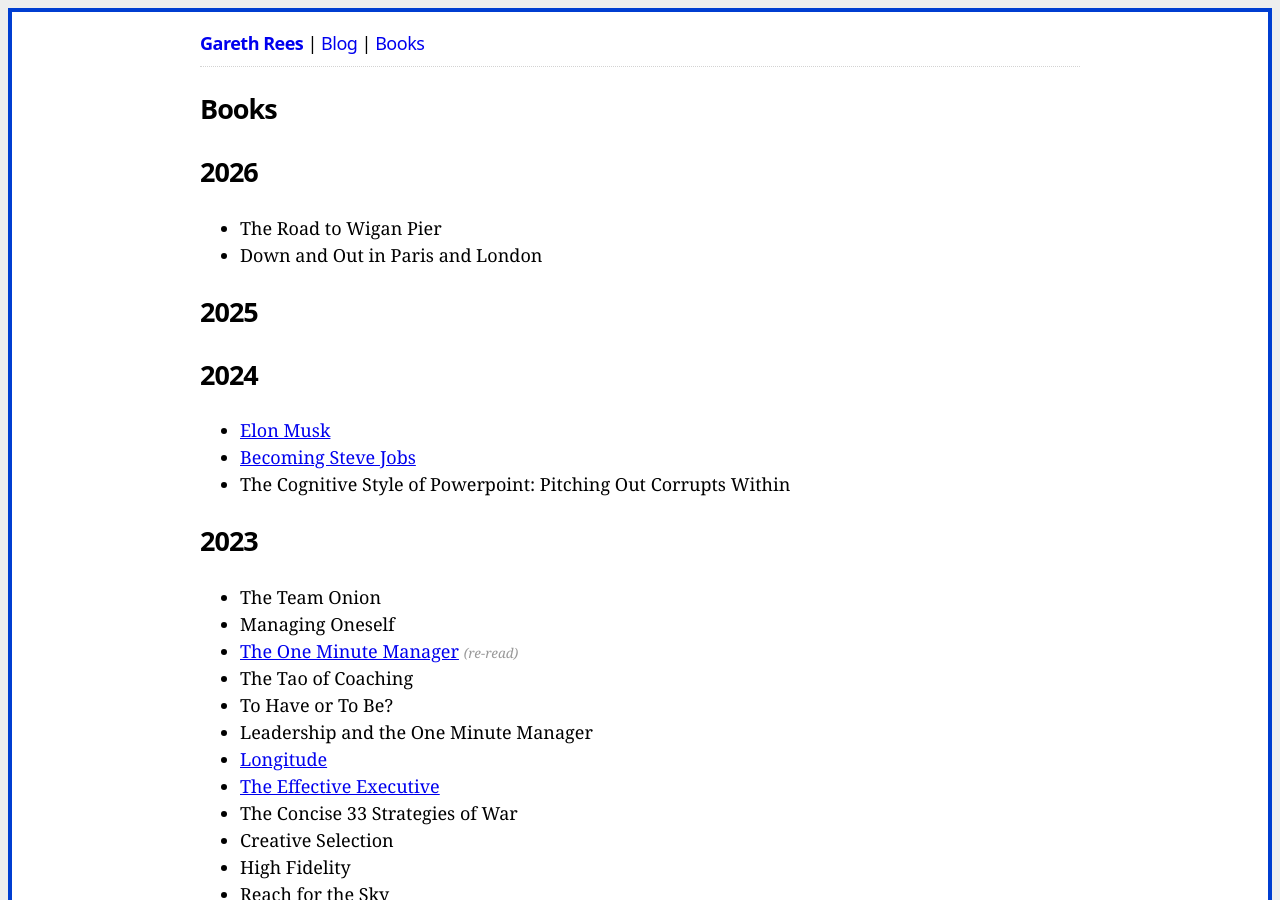
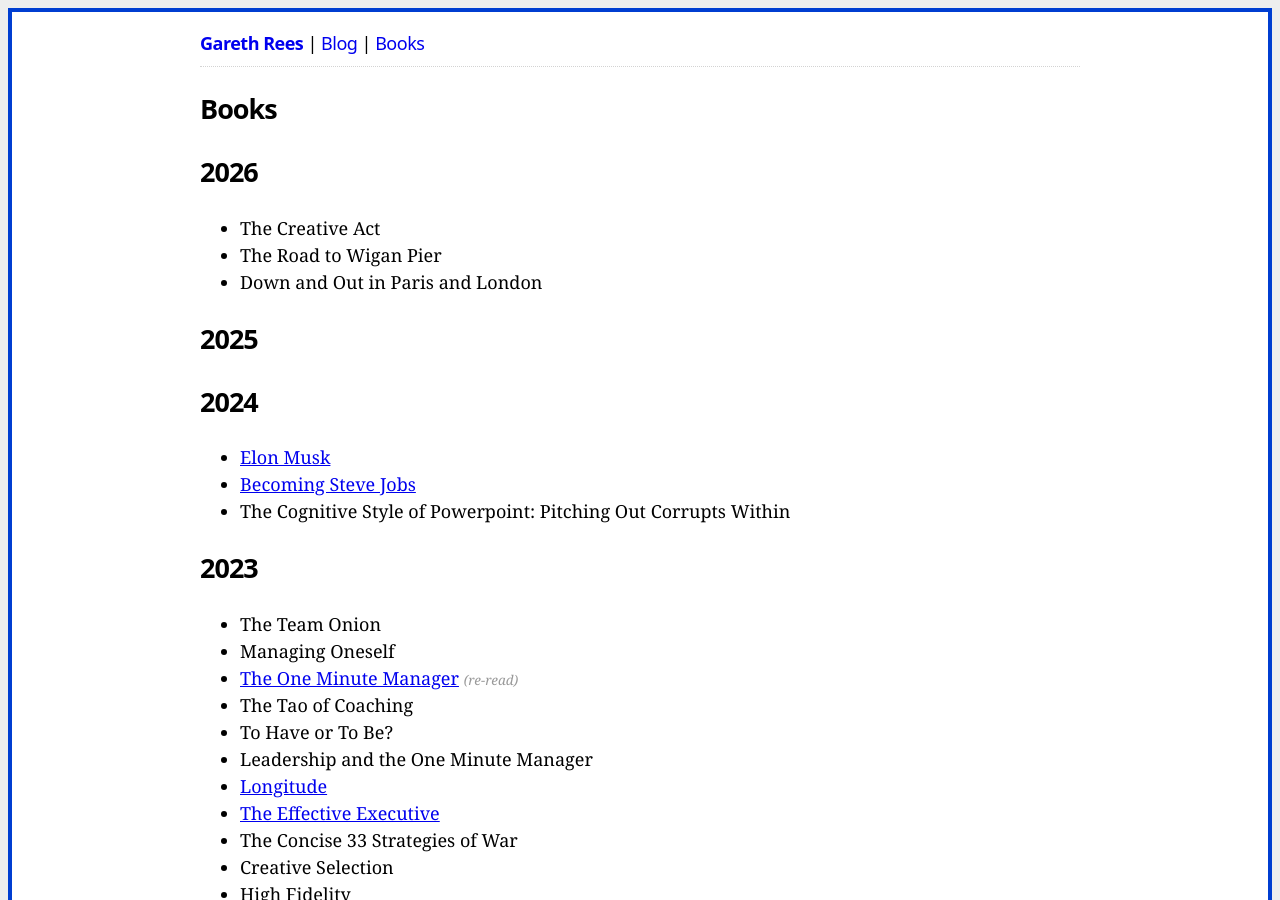
Before and after one commit to garethrees/garethrees.github.com, a Jekyll site: the page built from books.html, in a window 1280 px wide and 900 px high. Built offline with Jekyll 4.4.1, drawn with Linux system fonts in a browser that asks for light colours.

Commit message:
Update books.yml

```diff
--- a/_data/books.yml
+++ b/_data/books.yml
@@ -1,4 +1,5 @@
 2026:
+- title: The Creative Act
 #- title: My Garden is a Car Park and other Design Dilemmas
 - title: The Road to Wigan Pier
 - title: Down and Out in Paris and London
```
